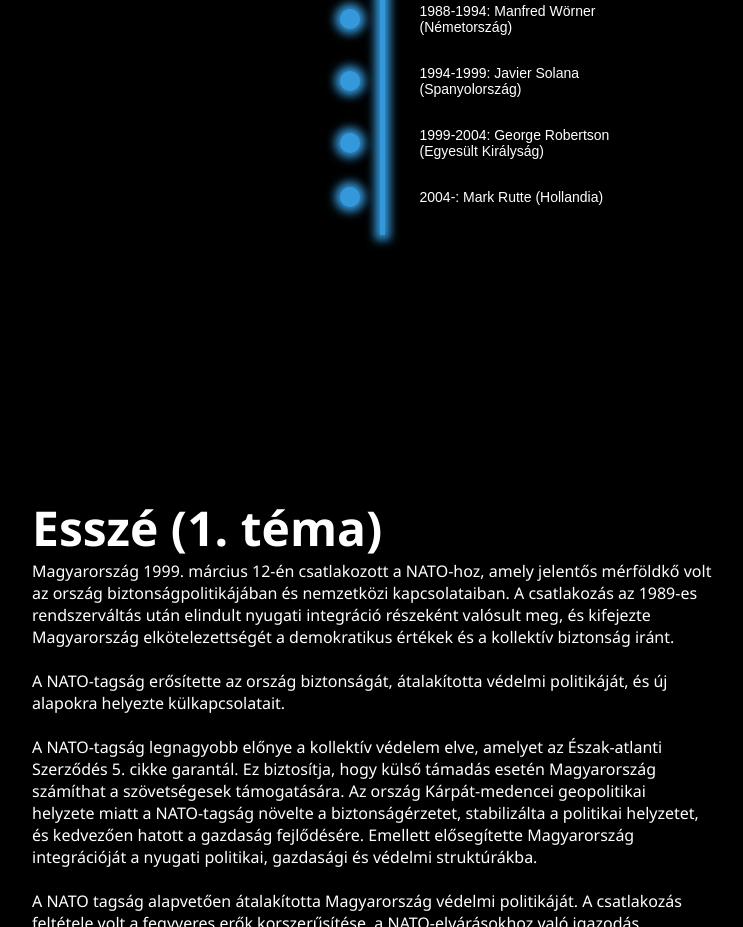
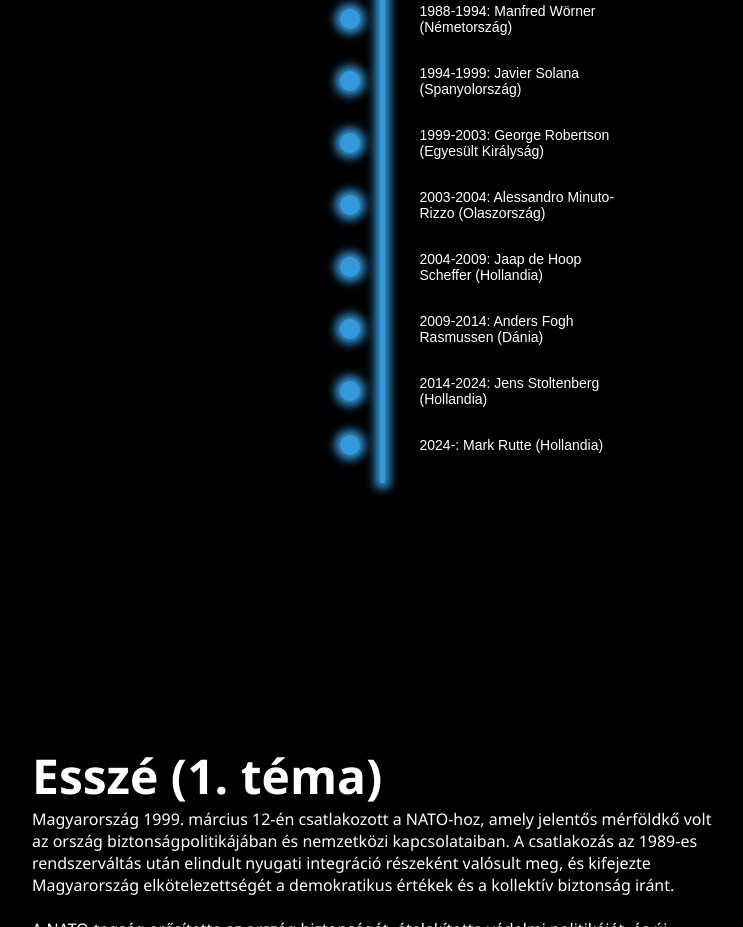
Before and after one commit to notakos0/nato123, a plain HTML site: page main.html in a window 1280 px wide. Shown: the part 7036-7963 px from the top of the page, without its empty margins (268-1011 px from the left). Drawn offline with Linux system fonts and the light colour scheme.

Commit message:
Update main.html

```diff
--- a/main.html
+++ b/main.html
@@ -147,11 +147,27 @@
                     </div>
                     <div class="timeline-item">
                         <div class="timeline-circle"></div>
-                        <div class="timeline-text slideload">1999-2004: George Robertson (Egyesült Királyság)</div>
+                        <div class="timeline-text slideload">1999-2003: George Robertson (Egyesült Királyság)</div>
                     </div>
                     <div class="timeline-item">
                         <div class="timeline-circle"></div>
-                        <div class="timeline-text slideload">2004-: Mark Rutte (Hollandia)</div>
+                        <div class="timeline-text slideload">2003-2004: Alessandro Minuto-Rizzo (Olaszország)</div>
+                    </div>
+                    <div class="timeline-item">
+                        <div class="timeline-circle"></div>
+                        <div class="timeline-text slideload">2004-2009: Jaap de Hoop Scheffer (Hollandia)</div>
+                    </div>
+                    <div class="timeline-item">
+                        <div class="timeline-circle"></div>
+                        <div class="timeline-text slideload">2009-2014: Anders Fogh Rasmussen (Dánia)</div>
+                    </div>
+                    <div class="timeline-item">
+                        <div class="timeline-circle"></div>
+                        <div class="timeline-text slideload">2014-2024: Jens Stoltenberg (Hollandia)</div>
+                    </div>
+                    <div class="timeline-item">
+                        <div class="timeline-circle"></div>
+                        <div class="timeline-text slideload">2024-: Mark Rutte (Hollandia)</div>
                     </div>
                 </div>
             </div>
```
